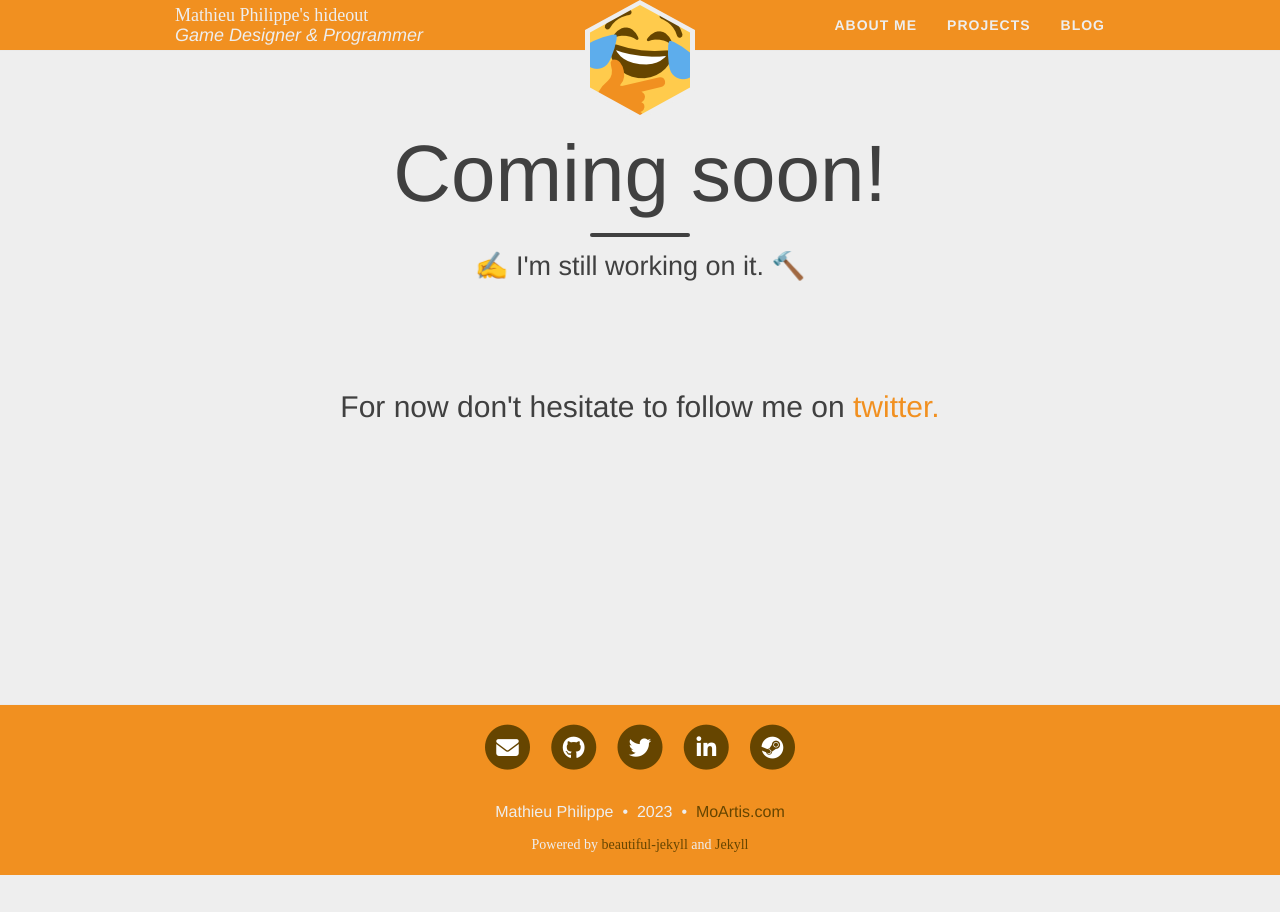
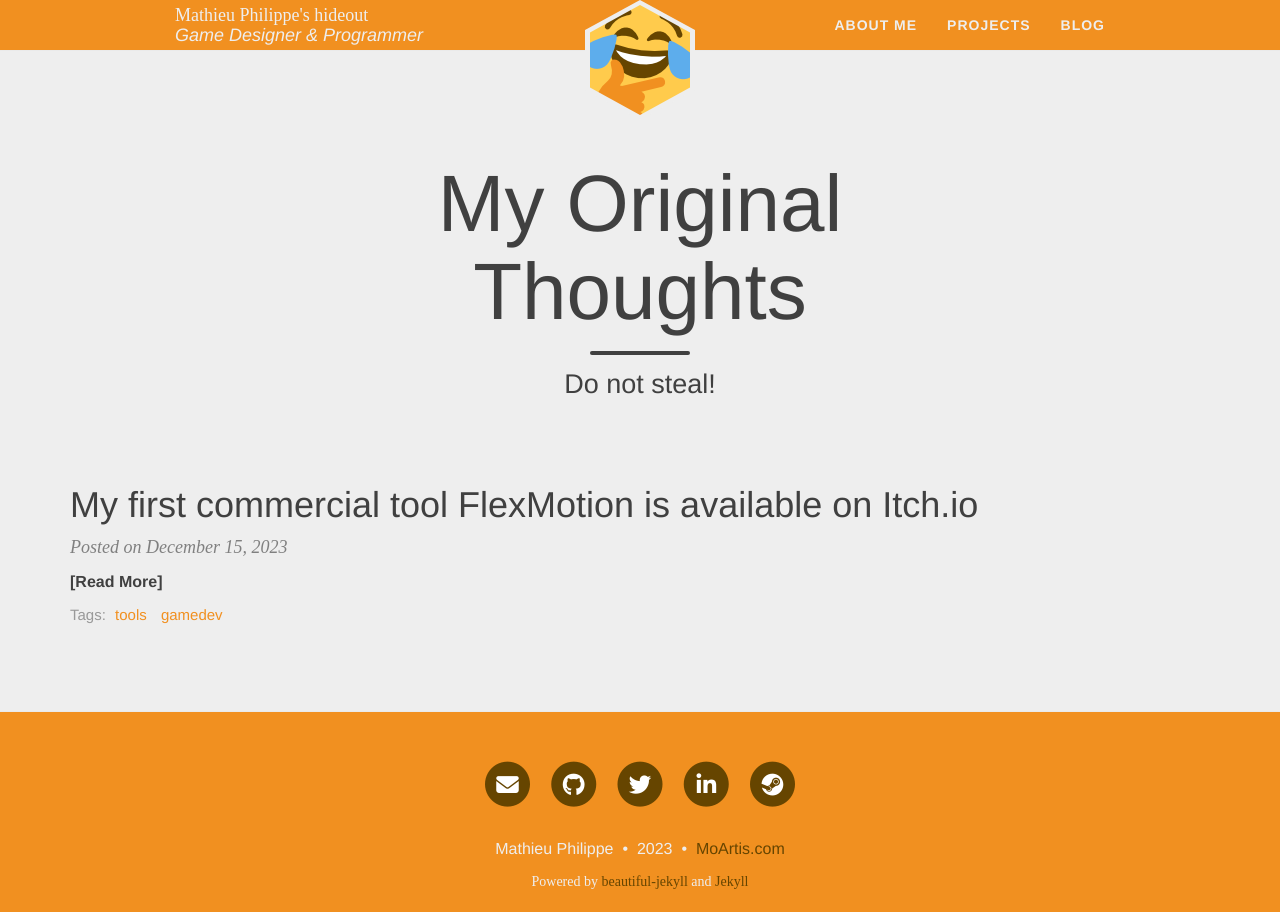
Before and after one commit to MoArtis/MoArtis.dev, a Jekyll site: the page built from blog/index.html, in a window 1280 px wide. Built offline with Jekyll 4.4.1, drawn with Linux system fonts in a browser that asks for light colours; nearby versions of some CDN libraries; some web fonts are replaced; the list of posts is cut into pages by our own code.

Commit message:
Add the blog section and a FlexMotion blog post

```diff
--- a/_config.yml
+++ b/_config.yml
@@ -11,7 +11,7 @@ description: A virtual trinket bowl for my games, projects and my thoughts. Also
 # *** If you're not sure what this mean, then leave this section as it is. Only modify the url and baseurl if you know what you're doing!***
 
 # url is the the website domain URL without a trailing slash
-# url: "https://www.MoArtis.com"
+url: "https://www.MoArtis.dev"
 
 # baseurl should be an empty string
 baseurl: ""
@@ -159,12 +159,12 @@ date_format: "%B %-d, %Y"
 # --- Don't need to touch anything below here (but you can if you want) --- #
 
 # Output options (more information on Jekyll's site)
-timezone: "America/Vancouver"
+timezone: "Asia/Shanghai"
 markdown: kramdown
 highlighter: rouge
-permalink: /:year-:month-:day-:title/
+permalink: /blog/:year-:month-:day-:title/
 paginate: 5
-paginate_path: "/blog/page:num"
+paginate_path: "/blog/:num"
 
 kramdown:
   input: GFM
@@ -189,7 +189,8 @@ defaults:
 # Use tags index page and make tags on each post clickable
 link-tags: true
 
-include: ['_pages']
+include:
+  - _pages
 
 # Exclude these files from production site
 exclude:
--- a/_includes/header.html
+++ b/_includes/header.html
@@ -55,7 +55,7 @@
     <div class="row">
       <div class="col-lg-8 col-lg-offset-2 col-md-10 col-md-offset-1">
         <div class="{{ include.type }}-heading">
-          <h1>{% if page.header_title %}{{ page.header_title }}{% else %}<br/>{% endif %}</h1>
+          <h1>{% if page.header_title %}{{ page.header_title }}{% else %}{{ page.title }}{% endif %}</h1>
 		  {% if page.header_subtitle %}
 		    {% if include.type == "page" %}
             <hr class="small">
--- a/_includes/projectTabs.html
+++ b/_includes/projectTabs.html
@@ -1,4 +1,4 @@
-<div class="project-section container">
+<div class="project-section">
 	<div class="row centered">
 		<div class="col">
 		{% assign pages = site.pages | where_exp: "page", "page.category == 'projects'" %}
--- a/_layouts/post.html
+++ b/_layouts/post.html
@@ -6,7 +6,8 @@ layout: base
 
 <div class="container">
   <div class="row">
-    <div class="col-lg-8 col-lg-offset-2 col-md-10 col-md-offset-1">
+    <!-- <div class="col-lg-8 col-lg-offset-2 col-md-10 col-md-offset-1"> -->
+    <div class="col-lg-12 col-md-12">
 
       {% if page.gh-repo %}
         {% assign gh_split =  page.gh-repo | split:'/'  %}
--- /dev/null
+++ b/_posts/2023-12-15-my-first-commercial-tool-flexmotion-is-available-on-itch-io.md
@@ -0,0 +1,55 @@
+---
+layout: post
+title: My first commercial tool FlexMotion is available on Itch.io
+header_subtitle: Please consider buying it~ 🥲
+bigimg: /img/posts/flexmotion/flexmotion-widecover.jpg
+tags: [tools, gamedev]
+---
+
+![FlexMotion logo](/img/posts/flexmotion/flexmotion-logo-light.svg){: width="25%" style="float: left; margin: 0 20px 0 0"}
+
+It actually has been more than a week since its release on Itch.io. But I dreaded working on any website again after making one for **FlexMotion**. 🙃
+It seems that web technologies take pleasure in making simple things more complicated than it should.
+
+But this is an occasion to celebrate and not to complain, so here it is:
+
+## FlexMotion, my play-on-demand animation tool for Unity, is finally out! 🥳
+
+It's available on [Itch.io](https://moartis.itch.io/flexmotion) and should be on the Unity Asset Store in January next year.
+
+**FlexMotion** is the fruit of many iterations on a tool that allows me to play animation clips directly from scripts. This allows us to avoid using the Animator's state machines and to take back control over the animations. All this while preserving access to Mecanim functionalities.
+
+If you want to know more about what **FlexMotion** can do, check out its [website](https://flexmotion.moartis.dev)!
+
+The development of this tool started two years ago. Back then I was working on a Survival Horror game that was planned to have many character states coupled to many different weapons. Like "running while being in a critical condition and holding a shotgun". Even with only two weapons in the prototype, the Mecanim's animator controller looked like a spider web and started to become hard to maintain and debug.
+
+![Typical animator controller](/img/posts/flexmotion/animator-controller.webp)
+
+The solution was straightforward on paper, just let have a tool to play any animation at any time and smoothly transition between the two.
+The problem is that it's not possible to do with the Animator component without serious inefficient hacking (The very first iteration of the tool used that approach).
+Using the old deprecated Animation component is also out of the question as it lacks many important features provided by Mecanim (like Humanoid rig support or root motion).
+
+I finally ended up using the Unity Playables API (A system to manage and evaluate hierarchical tree structures) which is also what the Animatior is using internally.
+This allowed the tool to piggyback on the Animator features and be compatible with other animation packages like the powerful AnimationRigging tool.
+
+It took me a while to get used to that new API and recover from its many beginner traps (like evaluating a playable graph manually breaks threading and its performance benefits) but it was a worthwhile effort. Since that last iteration, I've been using **FlexMotion** on many prototypes and it's now much easier to organize and test different sets of animations.
+
+![Method Chaining](/img/posts/flexmotion/MethodChaining.jpg){: width="49%" style="float: left}
+<!-- ![Time Callbacks](/img/posts/flexmotion/TimeCallbacks.jpg){: width="32%" style="float: center}  -->
+![Easing-based transitions](/img/posts/flexmotion/EasingBasedTransitions.jpg){: width="49%" style="float: right}
+
+Considering that I have been struggling to release a commercial game for half a decade now, I'm releasing **FlexMotion** as a paid asset.
+I don't think it will be successful, especially with the recent Unity blunder, but It's kind of a way for me to break that vicious circle of never finishing projects.
+Hopefully, it will break that self-inflicted curse for good. 😅
+
+My next-steps for **FlexMotion** are:
+- Find a better workflow for pushing patches. I'm using the package manager format internally but the asset store is using the "old" .unitypackage format.
+- Create a simpler sample. The Showcase scene is using too many tricks to be a clear first example.
+- Make a video trailer that needs to be ready for the Unity store release.
+
+I also plan to release another tool early next year named **ClipSync**. It's an animation to event synchronization tool inspired by [DSAnimStudio](https://github.com/Meowmaritus/DSAnimStudio) and [Unreal Engine's Notifies](https://docs.unrealengine.com/5.0/en-US/animation-notifies-in-unreal-engine/). Here is a sneak peek:
+
+![Typical animator controller](/img/posts/flexmotion/clipsync.jpg)
+
+Thanks for reading and Happy winter holidays!
+<br/>-Mathieu
--- a/blog/index.html
+++ b/blog/index.html
@@ -1,20 +1,13 @@
 ---
 layout: page
 title: Blog
-header_title: Coming soon!
-header_subtitle: ✍ I'm still working on it. 🔨
-meta-description: A virtual trinket bowl for my thoughts.
+header_title: My Original Thoughts
+header_subtitle: Do not steal!
+meta-description: Mathieu Philippe's blog about failing at making games
 noheader: false
 ---
 
-<div class="text-center coming-soon-msg">
-	<br/>
-	<br/>
-	<br/>
-	<h2>For now don't hesitate to follow me on <a href="https://twitter.com/MoArtis">twitter.<h2>
-</div>
-
-<!-- <div class="posts-list">
+<div class="posts-list">
   {% for post in paginator.posts %}
   <article class="post-preview">
     <a href="{{ post.url | relative_url }}">
@@ -78,4 +71,4 @@ noheader: false
   </li>
   {% endif %}
 </ul>
-{% endif %} -->
+{% endif %}
--- a/css/custom.css
+++ b/css/custom.css
@@ -182,7 +182,6 @@ h1,h2,h3,h4,h5,h6 {
 
 .project-section {
 	text-align: center;
-    padding: 40px 0 0 0;
 }
 
 .project-description > p {
@@ -431,3 +430,8 @@ h1,h2,h3,h4,h5,h6 {
 	width: 100%;
 	text-align: center;
 }
+
+.container
+{
+  padding-top: 30px;
+}
```
Also changed, not shown: img/posts/flexmotion/EasingBasedTransitions.jpg (added), img/posts/flexmotion/MethodChaining.jpg (added), img/posts/flexmotion/TimeCallbacks.jpg (added), img/posts/flexmotion/animator-controller.webp (added), img/posts/flexmotion/clipsync.jpg (added), img/posts/flexmotion/flexmotion-keyart.jpg (added), img/posts/flexmotion/flexmotion-logo-light.svg (added), img/posts/flexmotion/flexmotion-widecover.jpg (added).
